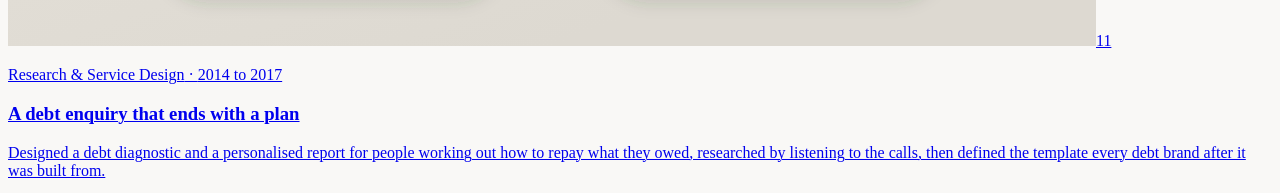
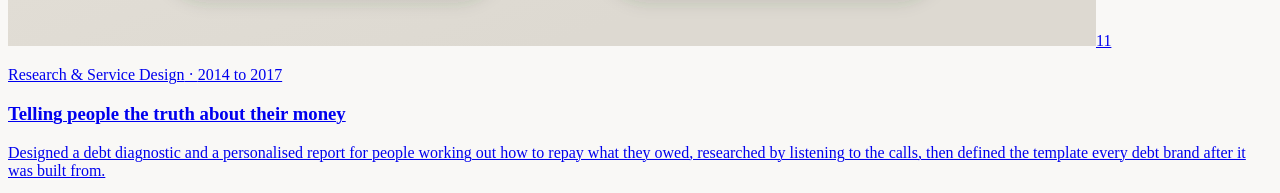
Before and after one commit to jadeparrish/portfolio, a Next.js app: page / in a window 1280 px wide. Shown: the part 6893-7086 px from the top of the page. Built offline with nearby package versions, Linux system fonts and the light colour scheme.

Commit message:
Update caseStudiesData.js

```diff
--- a/app/caseStudiesData.js
+++ b/app/caseStudiesData.js
@@ -158,7 +158,7 @@ const work = [
     slug: 'debt-advice',
     year: '2014 to 2017',
     group: 'service',
-    title: 'A debt enquiry that ends with a plan',
+    title: 'Telling people the truth about their money',
     tag: 'Research & Service Design',
     description:
       'Designed a debt diagnostic and a personalised report for people working out how to repay what they owed, researched by listening to the calls, then defined the template every debt brand after it was built from.',
```
